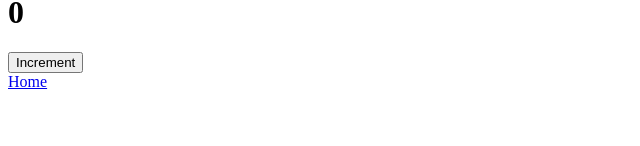
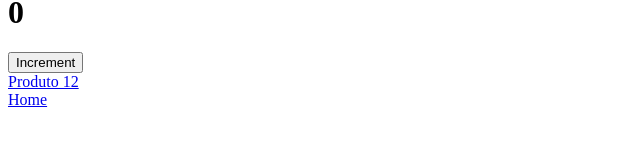
Before and after one commit to neanderdev/features-nextjs-versao13, a Next.js app: page /app in a window 1280 px wide. Shown: the part 320-466 px from the top of the page, without its empty margins (0-640 px from the left). Built offline with nearby package versions, Linux system fonts and the light colour scheme.

Commit message:
Trabalhando com SEO

```diff
--- a/src/app/app/layout.tsx
+++ b/src/app/app/layout.tsx
@@ -1,4 +1,11 @@
 import { ReactNode } from 'react'
+
+export const metadata = {
+  title: {
+    default: 'Padrão',
+    template: '%s | Rocketseat',
+  },
+}
 
 export default function AppLayout({ children }: { children: ReactNode }) {
   return (
--- a/src/app/app/page.tsx
+++ b/src/app/app/page.tsx
@@ -9,7 +9,11 @@ export default function Dashboard() {
 
       <Contador />
 
-      <Link href="/">Home</Link>
+      <div style={{ display: 'flex', flexDirection: 'column' }}>
+        <Link href="/app/products/12">Produto 12</Link>
+
+        <Link href="/">Home</Link>
+      </div>
     </div>
   )
 }
--- a/src/app/app/products/[id]/page.tsx
+++ b/src/app/app/products/[id]/page.tsx
@@ -4,6 +4,12 @@ interface ProductsProps {
   }
 }
 
+export async function generateMetadata({ params }) {
+  return {
+    title: `Produto ${params.id}`,
+  }
+}
+
 export default function Product({ params: { id } }: ProductsProps) {
   return <h1>Product: {id}</h1>
 }
```
